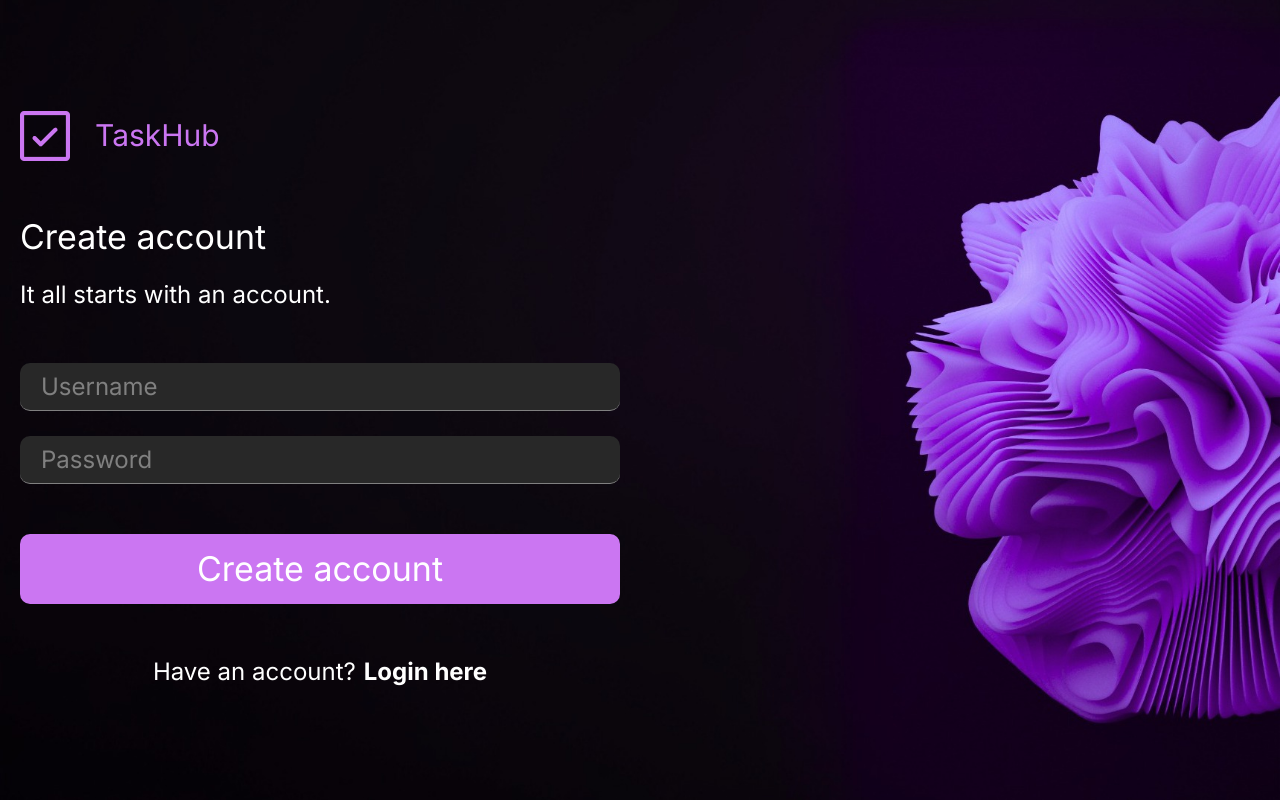
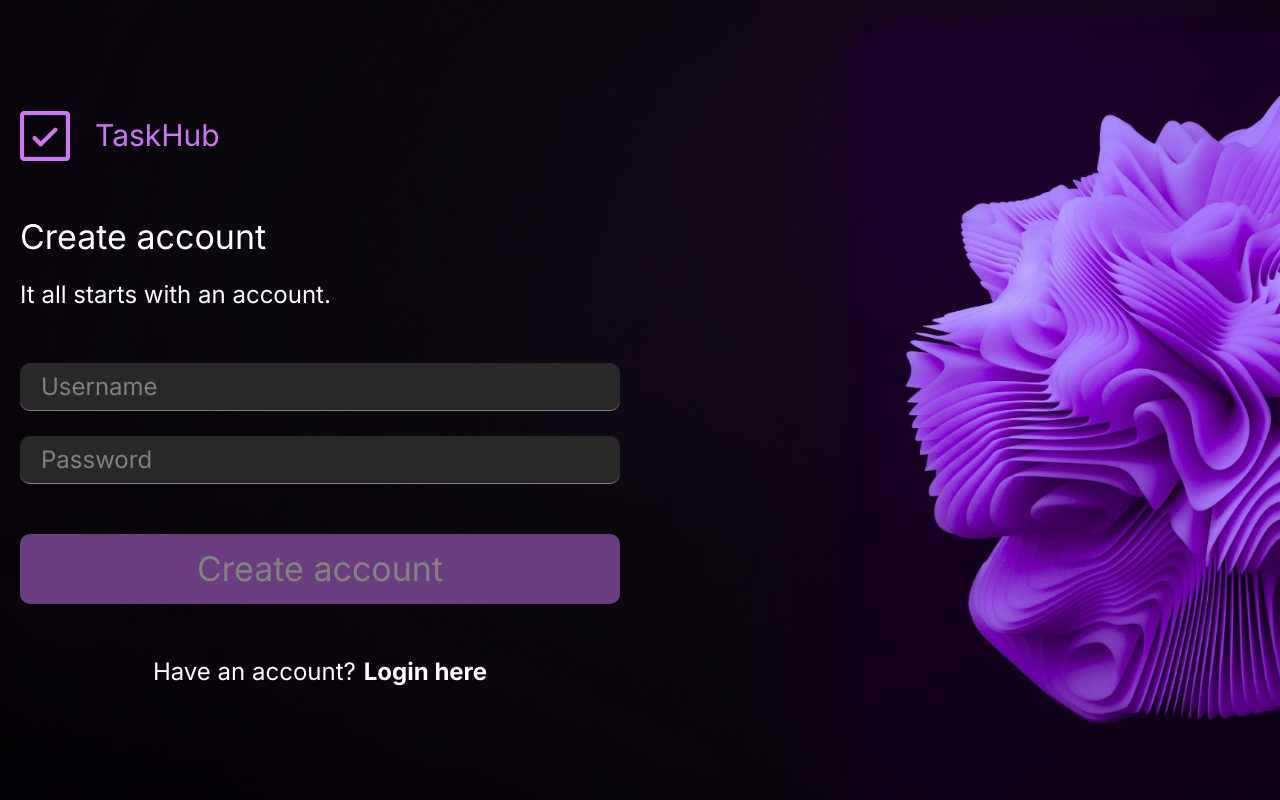
Before and after one commit to MarcosRodriguez03/task-hub-fullstack, a Next.js app: page / in a window 1280 px wide. Built offline with nearby package versions, Linux system fonts and the light colour scheme.

Commit message:
added disabled btn

```diff
--- a/src/app/page.tsx
+++ b/src/app/page.tsx
@@ -21,10 +21,19 @@ export default function Home() {
   const [modelBool, setModelBool] = useState(true);
   const [textBox1, setTextBox1] = useState("block");
   const [textBox2, setTextBox2] = useState("block");
+  const [btnDisable, setBtnDisable] = useState<boolean>(true);
 
   const data = useAppContext();
 
   let router = useRouter();
+
+  useEffect(() => {
+    if(username === '' || password === ''){
+      setBtnDisable(true);
+    }else{
+      setBtnDisable(false);
+    }
+  }, [username, password])
 
   const handleSwitch = () => {
     setSwitchBool(!switchBool)
@@ -142,10 +151,14 @@ export default function Home() {
 
 
               <button
-                onClick={handleSubmit}
+                onClick={() => {
+                  if(username != '' || password != ''){
+                    handleSubmit();
+                  }
+                }}
 
-                className="w-full bg-[#CB76F2] hover:bg-[#d186f3] cursor-pointer rounded-[10px] h-[70px] flex items-center justify-center mb-[50px]">
-                <p className="text-[24px] lg:text-[34px]  text-white">{switchBool ? "Create account" : "Login"}</p>
+                className={btnDisable ? "w-full bg-[#6a3e7e] text-[#838383] cursor-default rounded-[10px] h-[70px] flex items-center justify-center mb-[50px]" : "w-full bg-[#CB76F2] hover:bg-[#d186f3] text-white cursor-pointer rounded-[10px] h-[70px] flex items-center justify-center mb-[50px]"}>
+                <p className="text-[24px] lg:text-[34px] ">{switchBool ? "Create account" : "Login"}</p>
               </button>
 
               <div className="flex justify-center" >
```
